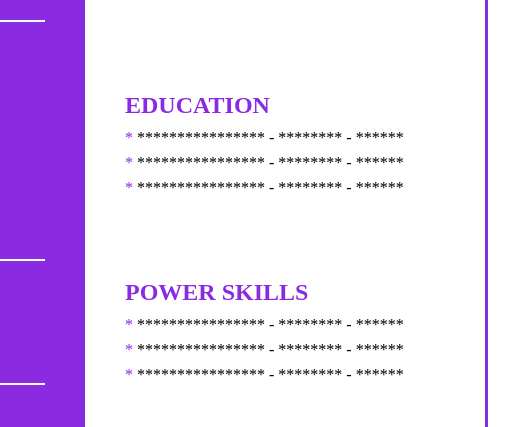
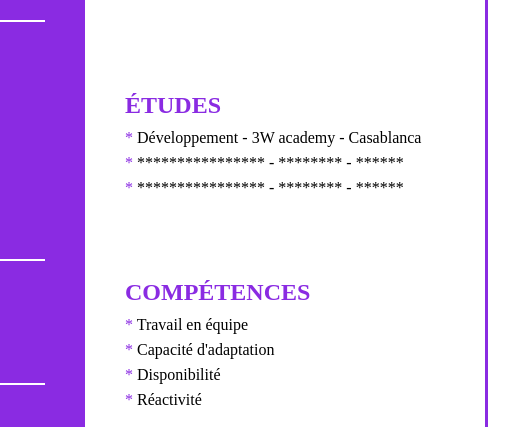
Before and after one commit to kadimalhariri/CV, a plain HTML site: page index.html in a window 1280 px wide. Shown: the part 346-773 px from the top of the page, 505-1024 px from the left. Drawn offline with Linux system fonts and the light colour scheme.

Commit message:
Compétences changes

```diff
--- a/index.html
+++ b/index.html
@@ -83,16 +83,18 @@
             <p><span>*</span> Amerikancakültür - istanbul - turkey</p>
           </div>
           <div class="education">
-            <h2>EDUCATION</h2>
-            <p><span>*</span> **************** - ******** - ******</p>
+            <h2>ÉTUDES</h2>
+            <p><span>*</span> Développement - 3W academy - Casablanca</p>
+            <p></p>
             <p><span>*</span> **************** - ******** - ******</p>
             <p><span>*</span> **************** - ******** - ******</p>
           </div>
           <div class="power-skills">
-            <h2>POWER SKILLS</h2>
-            <p><span>*</span> **************** - ******** - ******</p>
-            <p><span>*</span> **************** - ******** - ******</p>
-            <p><span>*</span> **************** - ******** - ******</p>
+            <h2>COMPÉTENCES</h2>
+            <p><span>*</span> Travail en équipe</p>
+            <p><span>*</span> Capacité d'adaptation</p>
+            <p><span>*</span> Disponibilité</p>
+            <p><span>*</span> Réactivité</p>
           </div>
         </section>
       </section>
```
